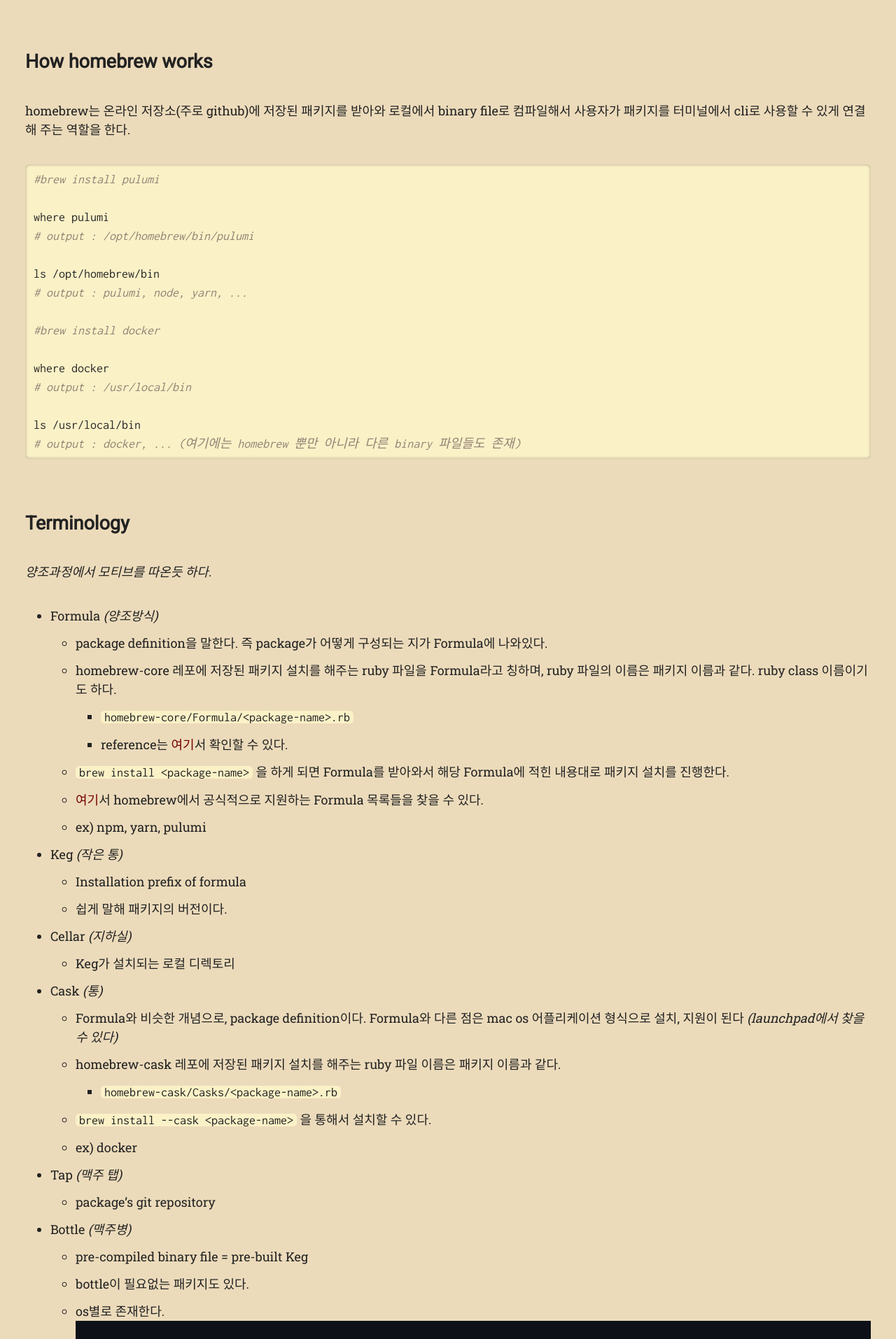
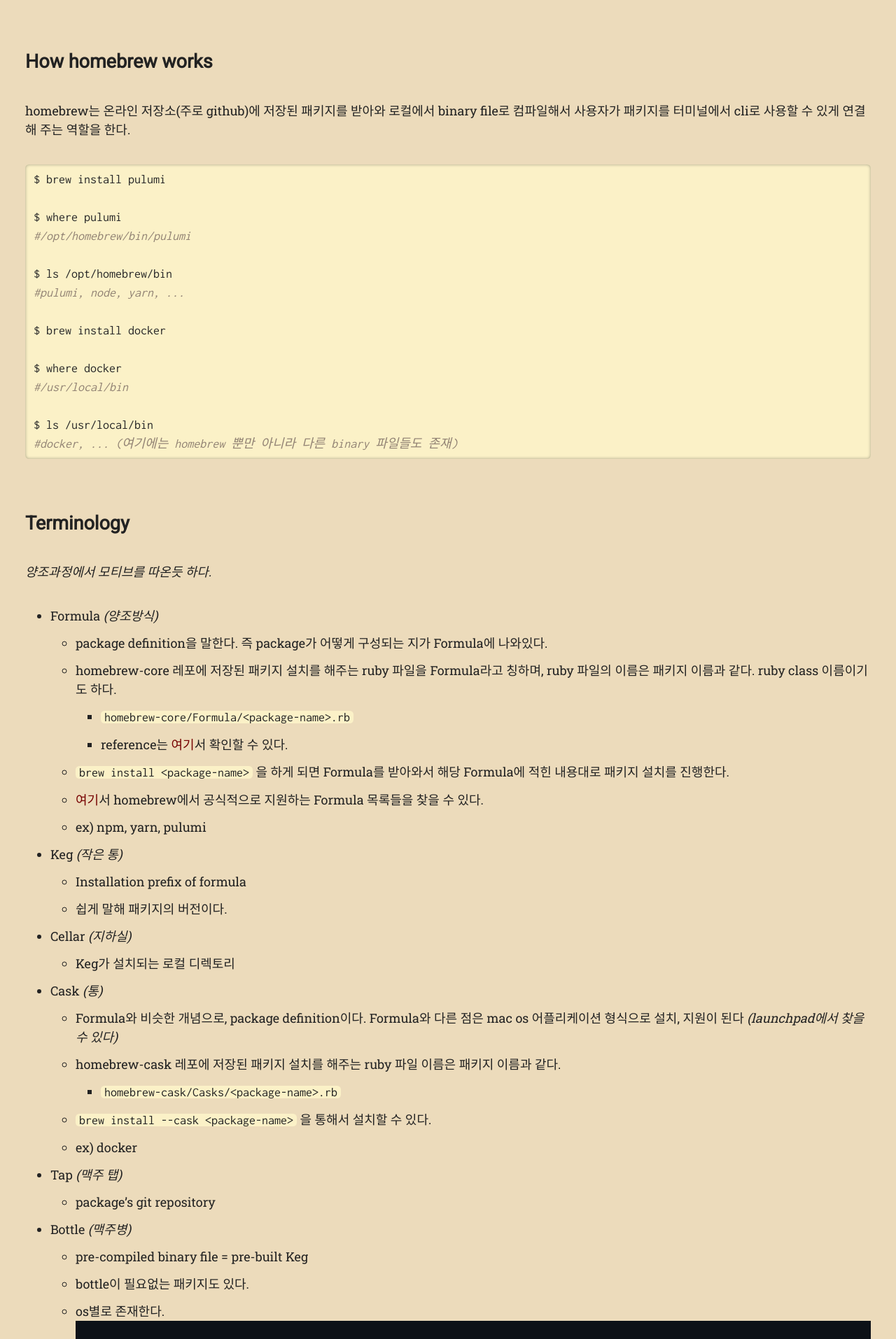
Before and after one commit to rudxor02/rudxor02.github.io, a Jekyll site: the page built from knowledge/_posts/2023-03-16-How-homebrew-works.md, in a window 1280 px wide. Shown: the part 604-2518 px from the top of the page at 70% size. Built offline with Jekyll 4.4.1, drawn with Linux system fonts in a browser that asks for light colours; nearby versions of some CDN libraries; some web fonts are replaced; comment, search, counter and statistics services are not loaded; some of the changed text lies outside the part shown.

Commit message:
How pulumi works, Dependency in pulumi

````diff
--- a/knowledge/_posts/2023-03-16-How-homebrew-works.md
+++ b/knowledge/_posts/2023-03-16-How-homebrew-works.md
@@ -19,21 +19,21 @@
 homebrew는 온라인 저장소(주로 github)에 저장된 패키지를 받아와 로컬에서 binary file로 컴파일해서 사용자가 패키지를 터미널에서 cli로 사용할 수 있게 연결해 주는 역할을 한다.
 
 ```bash
-#brew install pulumi
+$ brew install pulumi
 
-where pulumi
-# output : /opt/homebrew/bin/pulumi
+$ where pulumi
+#/opt/homebrew/bin/pulumi
 
-ls /opt/homebrew/bin
-# output : pulumi, node, yarn, ...
+$ ls /opt/homebrew/bin
+#pulumi, node, yarn, ...
 
-#brew install docker
+$ brew install docker
 
-where docker
-# output : /usr/local/bin
+$ where docker
+#/usr/local/bin
 
-ls /usr/local/bin
-# output : docker, ... (여기에는 homebrew 뿐만 아니라 다른 binary 파일들도 존재)
+$ ls /usr/local/bin
+#docker, ... (여기에는 homebrew 뿐만 아니라 다른 binary 파일들도 존재)
 ```
 
 ## Terminology
````
Also changed, not shown: other parts of knowledge/_posts/2023-03-16-How-homebrew-works.md (+2 -2 lines), insight/_posts/2023-03-10-Dependency-in-pulumi.md (added, +103 -0 lines), insight/_posts/2023-03-16-welcome-to-jekyll.markdown (deleted, +0 -43 lines), knowledge/_posts/2023-03-23-How-pulumi-works.md (added, +87 -0 lines), assets/images/post/2023-03-16-welcome-to-20230403195005.png (deleted), assets/images/post/2023-03-23-How-pulumi-works-20230404221127.png (added), assets/images/post/2023-03-28-sample-20230328215609.png (deleted), assets/images/post/20230328214725.png (deleted).
